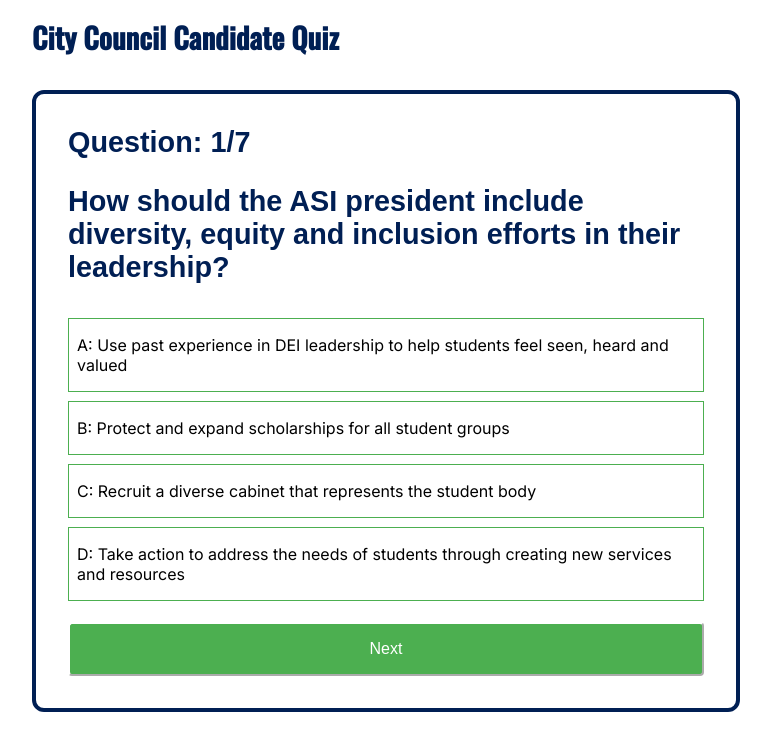
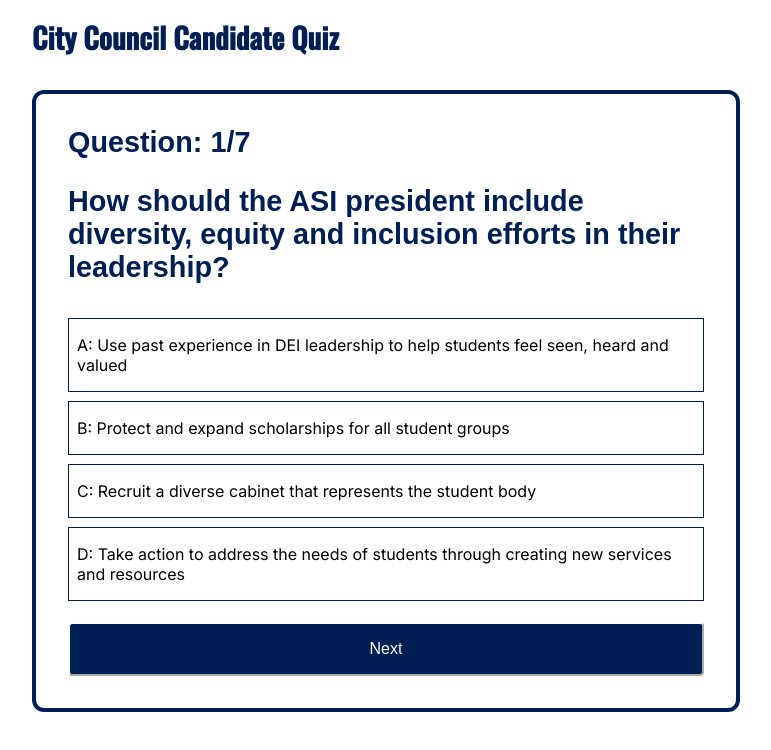
Before and after one commit to leilat014/candidate-quiz-template2.0, a Next.js app: page / in a window 1280 px wide. Shown: the top 750 px of the page, without its empty margins (254-1025 px from the left). Built offline with nearby package versions, Linux system fonts and the light colour scheme.

Commit message:
color changed

```diff
--- a/app/globals.css
+++ b/app/globals.css
@@ -46,7 +46,7 @@
   font-size: 1rem;
   border-radius: 4px;
   cursor: pointer;
-  background-color: #4CAF50;
+  background-color: #001f54;
   color: #fff;
   border-color: #fff;
 }
@@ -61,17 +61,17 @@
   margin: 9px 0;
   padding: 16px 8px;
   color: #000;
-  border: 1px solid #4CAF50;
+  border: 1px solid #001f54;
 }
 
 .li-hover:hover {
-  background-color: #4CAF50;
+  background-color: #001f54;
   color: #fff;
 }
 
 .li-selected {
   color: #fff;
-  background-color: #4CAF50;
+  background-color: #001f54;
 }
 
 .container {
```
